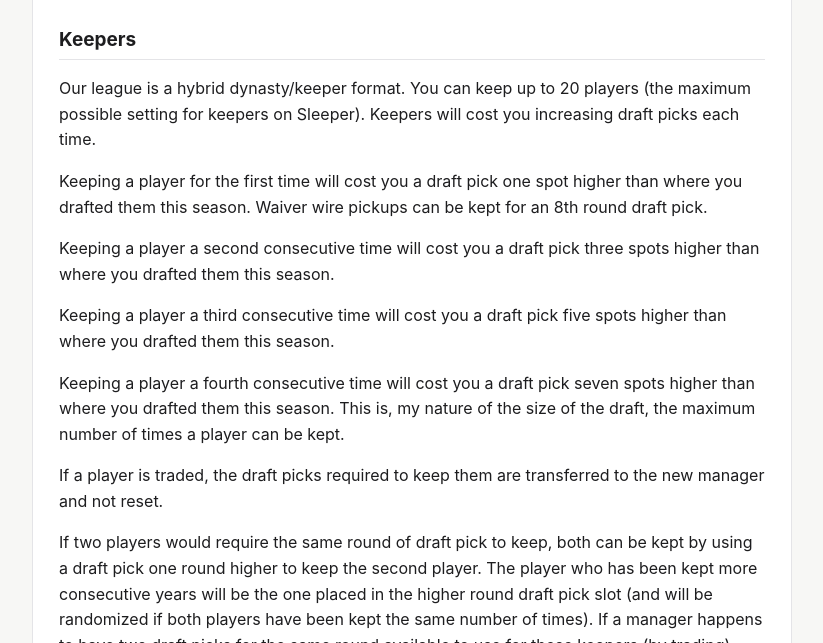
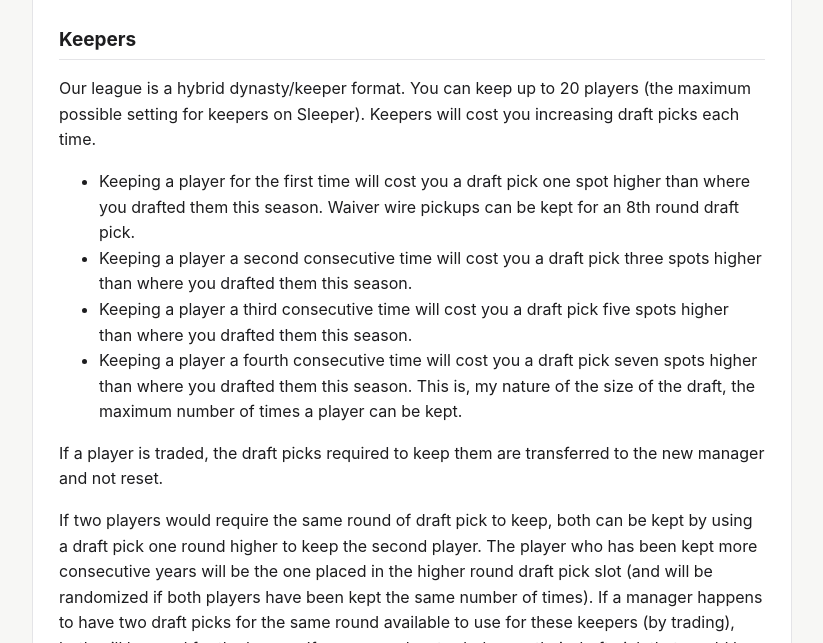
Before and after one commit to pyandrew/football-sleeper-tracker, a plain HTML site: page rules.html in a window 1280 px wide. Shown: the part 157-800 px from the top of the page, without its empty margins (228-1051 px from the left). Drawn offline with Linux system fonts and the light colour scheme.

Commit message:
Update rules.html

```diff
--- a/rules.html
+++ b/rules.html
@@ -26,10 +26,12 @@
 <p class="sub">Rules and Regulations</p>
 <h2>Keepers</h2>
 <p>Our league is a hybrid dynasty/keeper format. You can keep up to 20 players (the maximum possible setting for keepers on Sleeper). Keepers will cost you increasing draft picks each time.</p>
-<p>Keeping a player for the first time will cost you a draft pick one spot higher than where you drafted them this season. Waiver wire pickups can be kept for an 8th round draft pick.</p>
-<p>Keeping a player a second consecutive time will cost you a draft pick three spots higher than where you drafted them this season.</p>
-<p>Keeping a player a third consecutive time will cost you a draft pick five spots higher than where you drafted them this season.</p>
-<p>Keeping a player a fourth consecutive time will cost you a draft pick seven spots higher than where you drafted them this season. This is, my nature of the size of the draft, the maximum number of times a player can be kept.</p>
+<ul>
+<li>Keeping a player for the first time will cost you a draft pick one spot higher than where you drafted them this season. Waiver wire pickups can be kept for an 8th round draft pick.</li>
+<li>Keeping a player a second consecutive time will cost you a draft pick three spots higher than where you drafted them this season.</li>
+<li>Keeping a player a third consecutive time will cost you a draft pick five spots higher than where you drafted them this season.</li>
+<li>Keeping a player a fourth consecutive time will cost you a draft pick seven spots higher than where you drafted them this season. This is, my nature of the size of the draft, the maximum number of times a player can be kept.</li>
+</ul>
 <p>If a player is traded, the draft picks required to keep them are transferred to the new manager and not reset.</p>
 <p>If two players would require the same round of draft pick to keep, both can be kept by using a draft pick one round higher to keep the second player. The player who has been kept more consecutive years will be the one placed in the higher round draft pick slot (and will be randomized if both players have been kept the same number of times). If a manager happens to have two draft picks for the same round available to use for these keepers (by trading), both will be used for the keeper. If a manager has traded away their draft pick that would be required to keep a player, a draft pick one round higher will be needed.</p>
 <h2>Draft</h2>
```
